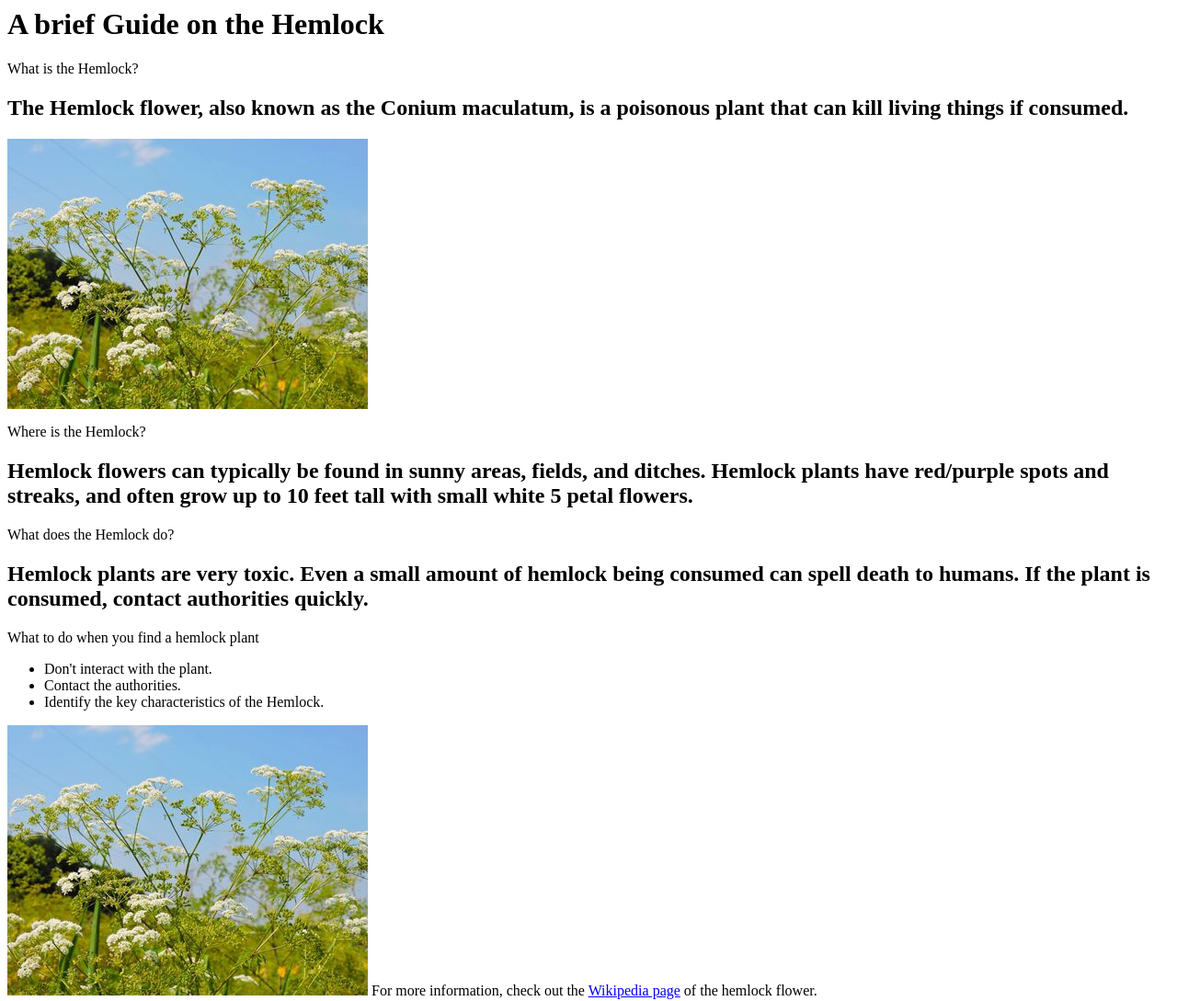
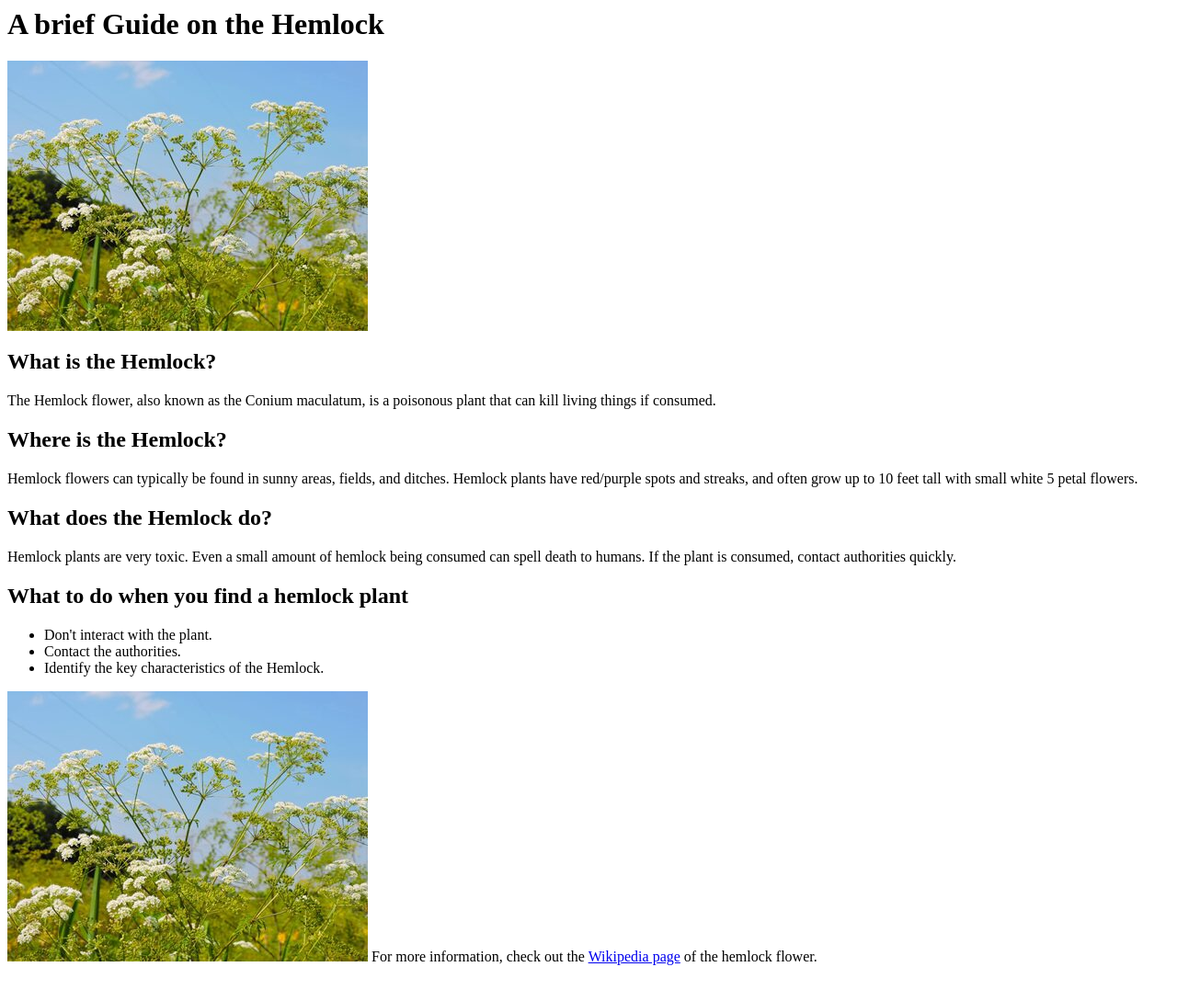
Before and after one commit to winterguy123/lab4, a plain HTML site: page index.html in a window 1280 px wide. Shown: the whole page at 92% size. After the commit the page ends 1058 px from the top, so only its background shows below. Drawn offline with Linux system fonts and the light colour scheme.

Commit message:
Update index.html

```diff
--- a/index.html
+++ b/index.html
@@ -5,16 +5,17 @@
     </head>
     <body>
       <h1>A brief Guide on the Hemlock</h1>
-      <p>What is the Hemlock?</p>
-      <h2>The Hemlock flower, also known as the Conium maculatum, is a poisonous plant that can kill living things if consumed.</h2>
       <img src="https://github.com/winterguy123/lab4/blob/main/oie_1951612FS5xG9r.jpg?raw=true">
-       <p>Where is the Hemlock?</p>
-      <h2>Hemlock flowers can typically be found in sunny areas, fields, and ditches. Hemlock plants have red/purple spots and streaks, and often grow up to 10 feet tall with small white 5 petal flowers.</h2>
+      <h2>What is the Hemlock?</h2>
+      <p>The Hemlock flower, also known as the Conium maculatum, is a poisonous plant that can kill living things if consumed.</p>
 
-       <p>What does the Hemlock do?</p>
-      <h2>Hemlock plants are very toxic. Even a small amount of hemlock being consumed can spell death to humans. If the plant is consumed, contact authorities quickly. </h2>
+       <h2>Where is the Hemlock?</h2>
+      <p>Hemlock flowers can typically be found in sunny areas, fields, and ditches. Hemlock plants have red/purple spots and streaks, and often grow up to 10 feet tall with small white 5 petal flowers.</p>
 
-       <p>What to do when you find a hemlock plant</p>
+       <h2>What does the Hemlock do?</h2>
+      <p>Hemlock plants are very toxic. Even a small amount of hemlock being consumed can spell death to humans. If the plant is consumed, contact authorities quickly. </p>
+
+       <h2>What to do when you find a hemlock plant</h2>
       <ul>
        <li>Don't interact with the plant.</li>
        <li>Contact the authorities.</li>
```
